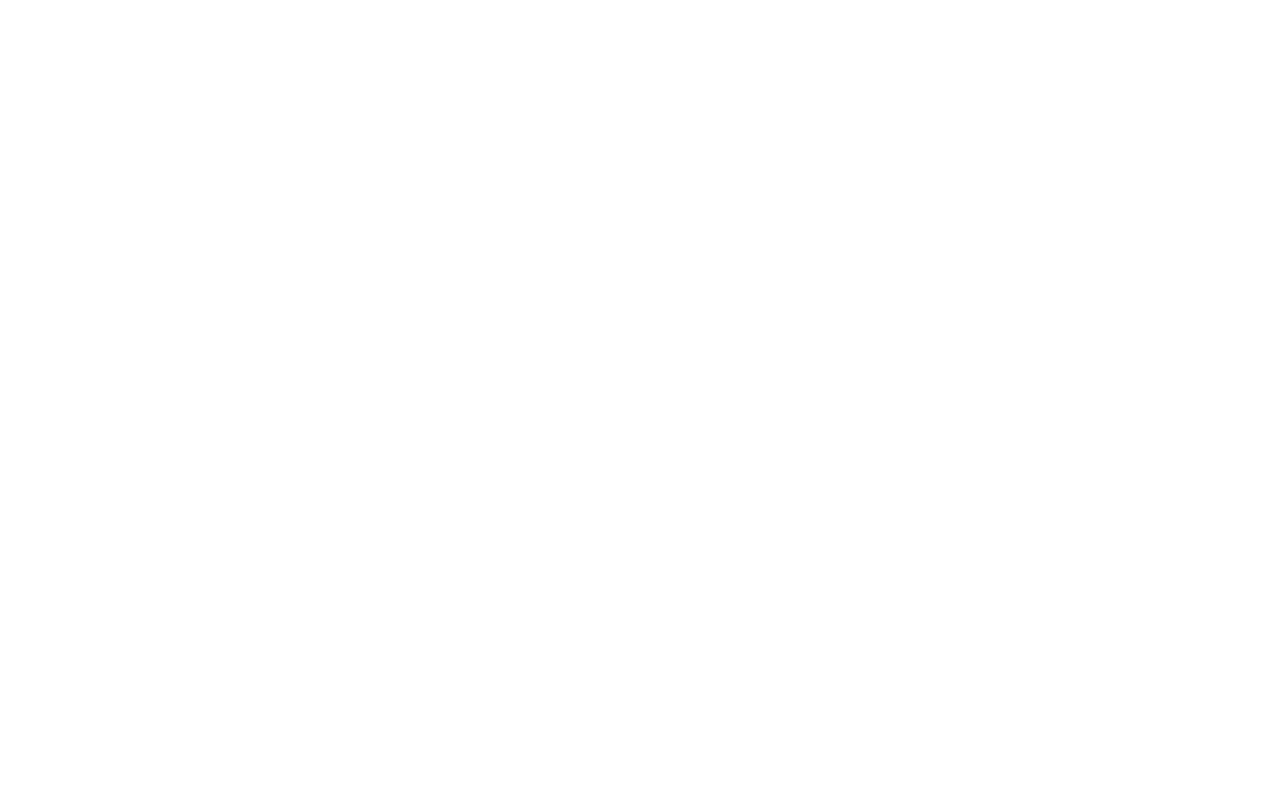
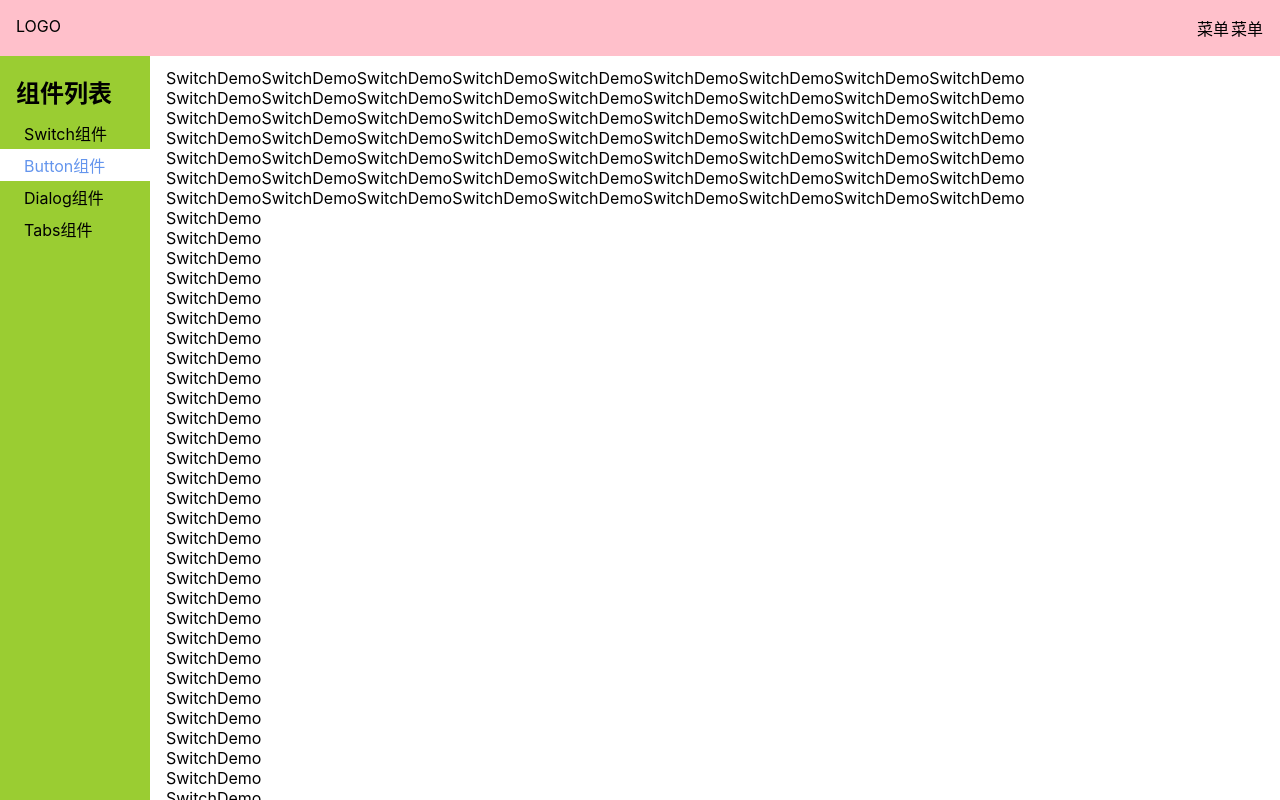
Before and after one commit to yichang8421/yiui-forest, a Vue app: page /#/doc/button in a window 1280 px wide. Before the commit this address had no page. Built offline with nearby package versions, Linux system fonts and the light colour scheme.

Commit message:
路由高亮

```diff
--- /dev/null
+++ b/src/components/ButtonDemo/index.vue
@@ -0,0 +1,43 @@
+<template>
+    <div><span>SwitchDemo</span><span>SwitchDemo</span><span>SwitchDemo</span><span>SwitchDemo</span><span>SwitchDemo</span><span>SwitchDemo</span><span>SwitchDemo</span><span>SwitchDemo</span><span>SwitchDemo</span></div>
+    <div><span>SwitchDemo</span><span>SwitchDemo</span><span>SwitchDemo</span><span>SwitchDemo</span><span>SwitchDemo</span><span>SwitchDemo</span><span>SwitchDemo</span><span>SwitchDemo</span><span>SwitchDemo</span></div>
+    <div><span>SwitchDemo</span><span>SwitchDemo</span><span>SwitchDemo</span><span>SwitchDemo</span><span>SwitchDemo</span><span>SwitchDemo</span><span>SwitchDemo</span><span>SwitchDemo</span><span>SwitchDemo</span></div>
+    <div><span>SwitchDemo</span><span>SwitchDemo</span><span>SwitchDemo</span><span>SwitchDemo</span><span>SwitchDemo</span><span>SwitchDemo</span><span>SwitchDemo</span><span>SwitchDemo</span><span>SwitchDemo</span></div>
+    <div><span>SwitchDemo</span><span>SwitchDemo</span><span>SwitchDemo</span><span>SwitchDemo</span><span>SwitchDemo</span><span>SwitchDemo</span><span>SwitchDemo</span><span>SwitchDemo</span><span>SwitchDemo</span></div>
+    <div><span>SwitchDemo</span><span>SwitchDemo</span><span>SwitchDemo</span><span>SwitchDemo</span><span>SwitchDemo</span><span>SwitchDemo</span><span>SwitchDemo</span><span>SwitchDemo</span><span>SwitchDemo</span></div>
+    <div><span>SwitchDemo</span><span>SwitchDemo</span><span>SwitchDemo</span><span>SwitchDemo</span><span>SwitchDemo</span><span>SwitchDemo</span><span>SwitchDemo</span><span>SwitchDemo</span><span>SwitchDemo</span></div>
+    <div>SwitchDemo</div>
+    <div>SwitchDemo</div>
+    <div>SwitchDemo</div>
+    <div>SwitchDemo</div>
+    <div>SwitchDemo</div>
+    <div>SwitchDemo</div>
+    <div>SwitchDemo</div>
+    <div>SwitchDemo</div>
+    <div>SwitchDemo</div>
+    <div>SwitchDemo</div>
+    <div>SwitchDemo</div>
+    <div>SwitchDemo</div>
+    <div>SwitchDemo</div>
+    <div>SwitchDemo</div>
+    <div>SwitchDemo</div>
+    <div>SwitchDemo</div>
+    <div>SwitchDemo</div>
+    <div>SwitchDemo</div>
+    <div>SwitchDemo</div>
+    <div>SwitchDemo</div>
+    <div>SwitchDemo</div>
+    <div>SwitchDemo</div>
+    <div>SwitchDemo</div>
+    <div>SwitchDemo</div>
+    <div>SwitchDemo</div>
+    <div>SwitchDemo</div>
+    <div>SwitchDemo</div>
+    <div>SwitchDemo</div>
+    <div>SwitchDemo</div>
+    <div>SwitchDemo</div>
+    <div>SwitchDemo</div>
+    <div>SwitchDemo</div>
+    <div>SwitchDemo</div>
+    <div>SwitchDemo</div>
+</template>
--- /dev/null
+++ b/src/components/DialogDemo/index.vue
@@ -0,0 +1,43 @@
+<template>
+    <div><span>SwitchDemo</span><span>SwitchDemo</span><span>SwitchDemo</span><span>SwitchDemo</span><span>SwitchDemo</span><span>SwitchDemo</span><span>SwitchDemo</span><span>SwitchDemo</span><span>SwitchDemo</span></div>
+    <div><span>SwitchDemo</span><span>SwitchDemo</span><span>SwitchDemo</span><span>SwitchDemo</span><span>SwitchDemo</span><span>SwitchDemo</span><span>SwitchDemo</span><span>SwitchDemo</span><span>SwitchDemo</span></div>
+    <div><span>SwitchDemo</span><span>SwitchDemo</span><span>SwitchDemo</span><span>SwitchDemo</span><span>SwitchDemo</span><span>SwitchDemo</span><span>SwitchDemo</span><span>SwitchDemo</span><span>SwitchDemo</span></div>
+    <div><span>SwitchDemo</span><span>SwitchDemo</span><span>SwitchDemo</span><span>SwitchDemo</span><span>SwitchDemo</span><span>SwitchDemo</span><span>SwitchDemo</span><span>SwitchDemo</span><span>SwitchDemo</span></div>
+    <div><span>SwitchDemo</span><span>SwitchDemo</span><span>SwitchDemo</span><span>SwitchDemo</span><span>SwitchDemo</span><span>SwitchDemo</span><span>SwitchDemo</span><span>SwitchDemo</span><span>SwitchDemo</span></div>
+    <div><span>SwitchDemo</span><span>SwitchDemo</span><span>SwitchDemo</span><span>SwitchDemo</span><span>SwitchDemo</span><span>SwitchDemo</span><span>SwitchDemo</span><span>SwitchDemo</span><span>SwitchDemo</span></div>
+    <div><span>SwitchDemo</span><span>SwitchDemo</span><span>SwitchDemo</span><span>SwitchDemo</span><span>SwitchDemo</span><span>SwitchDemo</span><span>SwitchDemo</span><span>SwitchDemo</span><span>SwitchDemo</span></div>
+    <div>SwitchDemo</div>
+    <div>SwitchDemo</div>
+    <div>SwitchDemo</div>
+    <div>SwitchDemo</div>
+    <div>SwitchDemo</div>
+    <div>SwitchDemo</div>
+    <div>SwitchDemo</div>
+    <div>SwitchDemo</div>
+    <div>SwitchDemo</div>
+    <div>SwitchDemo</div>
+    <div>SwitchDemo</div>
+    <div>SwitchDemo</div>
+    <div>SwitchDemo</div>
+    <div>SwitchDemo</div>
+    <div>SwitchDemo</div>
+    <div>SwitchDemo</div>
+    <div>SwitchDemo</div>
+    <div>SwitchDemo</div>
+    <div>SwitchDemo</div>
+    <div>SwitchDemo</div>
+    <div>SwitchDemo</div>
+    <div>SwitchDemo</div>
+    <div>SwitchDemo</div>
+    <div>SwitchDemo</div>
+    <div>SwitchDemo</div>
+    <div>SwitchDemo</div>
+    <div>SwitchDemo</div>
+    <div>SwitchDemo</div>
+    <div>SwitchDemo</div>
+    <div>SwitchDemo</div>
+    <div>SwitchDemo</div>
+    <div>SwitchDemo</div>
+    <div>SwitchDemo</div>
+    <div>SwitchDemo</div>
+</template>
--- /dev/null
+++ b/src/components/TabsDemo/index.vue
@@ -0,0 +1,43 @@
+<template>
+    <div><span>SwitchDemo</span><span>SwitchDemo</span><span>SwitchDemo</span><span>SwitchDemo</span><span>SwitchDemo</span><span>SwitchDemo</span><span>SwitchDemo</span><span>SwitchDemo</span><span>SwitchDemo</span></div>
+    <div><span>SwitchDemo</span><span>SwitchDemo</span><span>SwitchDemo</span><span>SwitchDemo</span><span>SwitchDemo</span><span>SwitchDemo</span><span>SwitchDemo</span><span>SwitchDemo</span><span>SwitchDemo</span></div>
+    <div><span>SwitchDemo</span><span>SwitchDemo</span><span>SwitchDemo</span><span>SwitchDemo</span><span>SwitchDemo</span><span>SwitchDemo</span><span>SwitchDemo</span><span>SwitchDemo</span><span>SwitchDemo</span></div>
+    <div><span>SwitchDemo</span><span>SwitchDemo</span><span>SwitchDemo</span><span>SwitchDemo</span><span>SwitchDemo</span><span>SwitchDemo</span><span>SwitchDemo</span><span>SwitchDemo</span><span>SwitchDemo</span></div>
+    <div><span>SwitchDemo</span><span>SwitchDemo</span><span>SwitchDemo</span><span>SwitchDemo</span><span>SwitchDemo</span><span>SwitchDemo</span><span>SwitchDemo</span><span>SwitchDemo</span><span>SwitchDemo</span></div>
+    <div><span>SwitchDemo</span><span>SwitchDemo</span><span>SwitchDemo</span><span>SwitchDemo</span><span>SwitchDemo</span><span>SwitchDemo</span><span>SwitchDemo</span><span>SwitchDemo</span><span>SwitchDemo</span></div>
+    <div><span>SwitchDemo</span><span>SwitchDemo</span><span>SwitchDemo</span><span>SwitchDemo</span><span>SwitchDemo</span><span>SwitchDemo</span><span>SwitchDemo</span><span>SwitchDemo</span><span>SwitchDemo</span></div>
+    <div>SwitchDemo</div>
+    <div>SwitchDemo</div>
+    <div>SwitchDemo</div>
+    <div>SwitchDemo</div>
+    <div>SwitchDemo</div>
+    <div>SwitchDemo</div>
+    <div>SwitchDemo</div>
+    <div>SwitchDemo</div>
+    <div>SwitchDemo</div>
+    <div>SwitchDemo</div>
+    <div>SwitchDemo</div>
+    <div>SwitchDemo</div>
+    <div>SwitchDemo</div>
+    <div>SwitchDemo</div>
+    <div>SwitchDemo</div>
+    <div>SwitchDemo</div>
+    <div>SwitchDemo</div>
+    <div>SwitchDemo</div>
+    <div>SwitchDemo</div>
+    <div>SwitchDemo</div>
+    <div>SwitchDemo</div>
+    <div>SwitchDemo</div>
+    <div>SwitchDemo</div>
+    <div>SwitchDemo</div>
+    <div>SwitchDemo</div>
+    <div>SwitchDemo</div>
+    <div>SwitchDemo</div>
+    <div>SwitchDemo</div>
+    <div>SwitchDemo</div>
+    <div>SwitchDemo</div>
+    <div>SwitchDemo</div>
+    <div>SwitchDemo</div>
+    <div>SwitchDemo</div>
+    <div>SwitchDemo</div>
+</template>
--- a/src/views/Doc/index.vue
+++ b/src/views/Doc/index.vue
@@ -68,7 +68,7 @@
                 background: yellowgreen;
                 width: 150px;
                 height: 100vh;
-                padding: 16px;
+                padding: 16px 0;
 
                 position: fixed;
                 top: 0;
@@ -77,11 +77,24 @@
 
                 > h2 {
                     margin-bottom: 4px;
+                    padding: 4px 16px;
+                    font-weight: bold;
                 }
 
                 > ol {
                     > li {
-                        padding: 4px;
+                        >a{
+                            display: block;
+                            padding: 4px 24px;
+                            border: none;
+                            &:hover{
+                                color: cornflowerblue;
+                            }
+                        }
+                        > .router-link-active {
+                            background: white;
+                            color: cornflowerblue;
+                        }
                     }
                 }
             }
@@ -89,7 +102,7 @@
             > main {
                 flex: 1;
                 padding: 16px;
-                background: lightgreen;
+                background: white;
                 overflow: auto;
             }
         }
```
Also changed, not shown: src/router.ts (+9 -1 lines).
